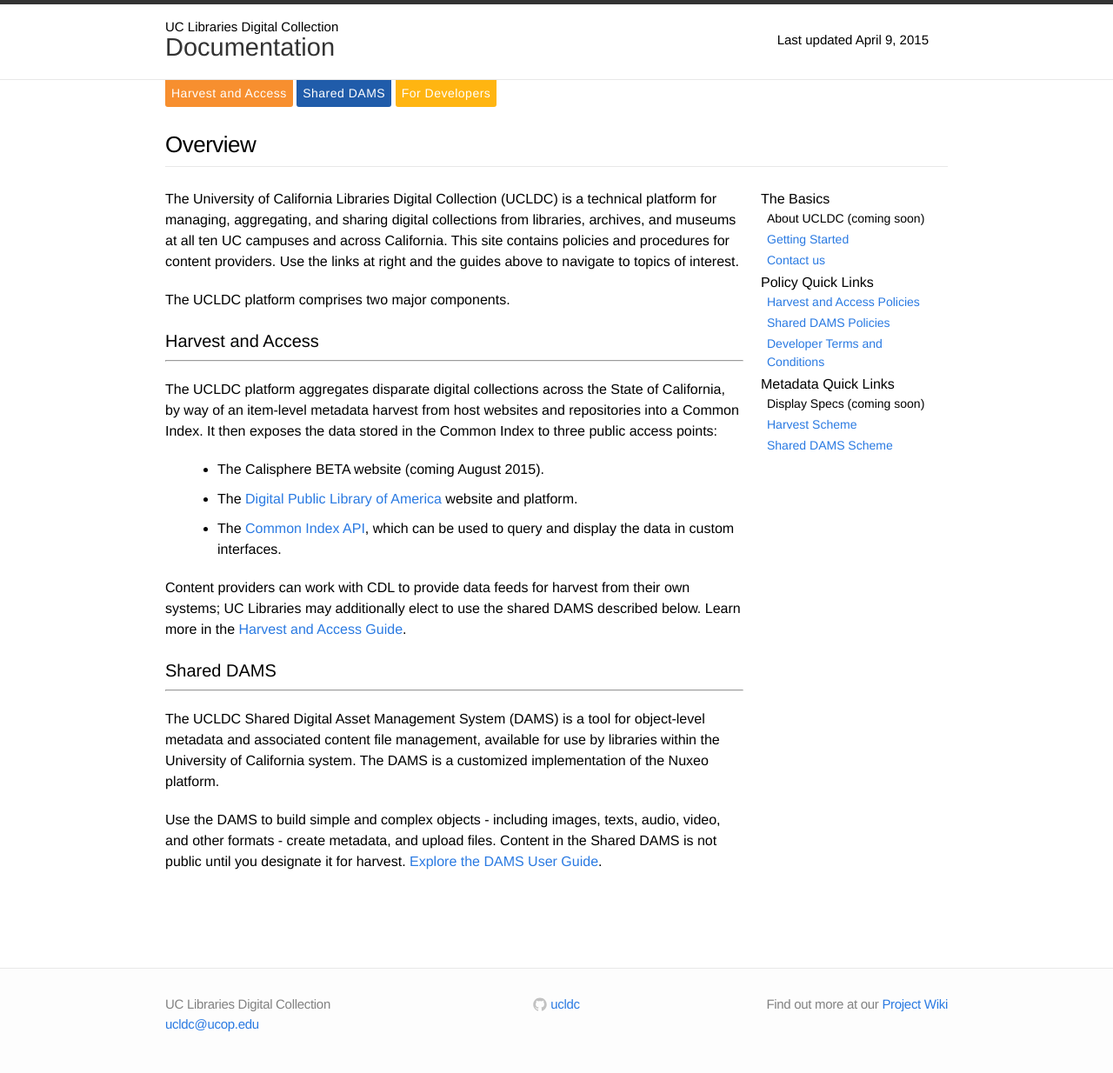
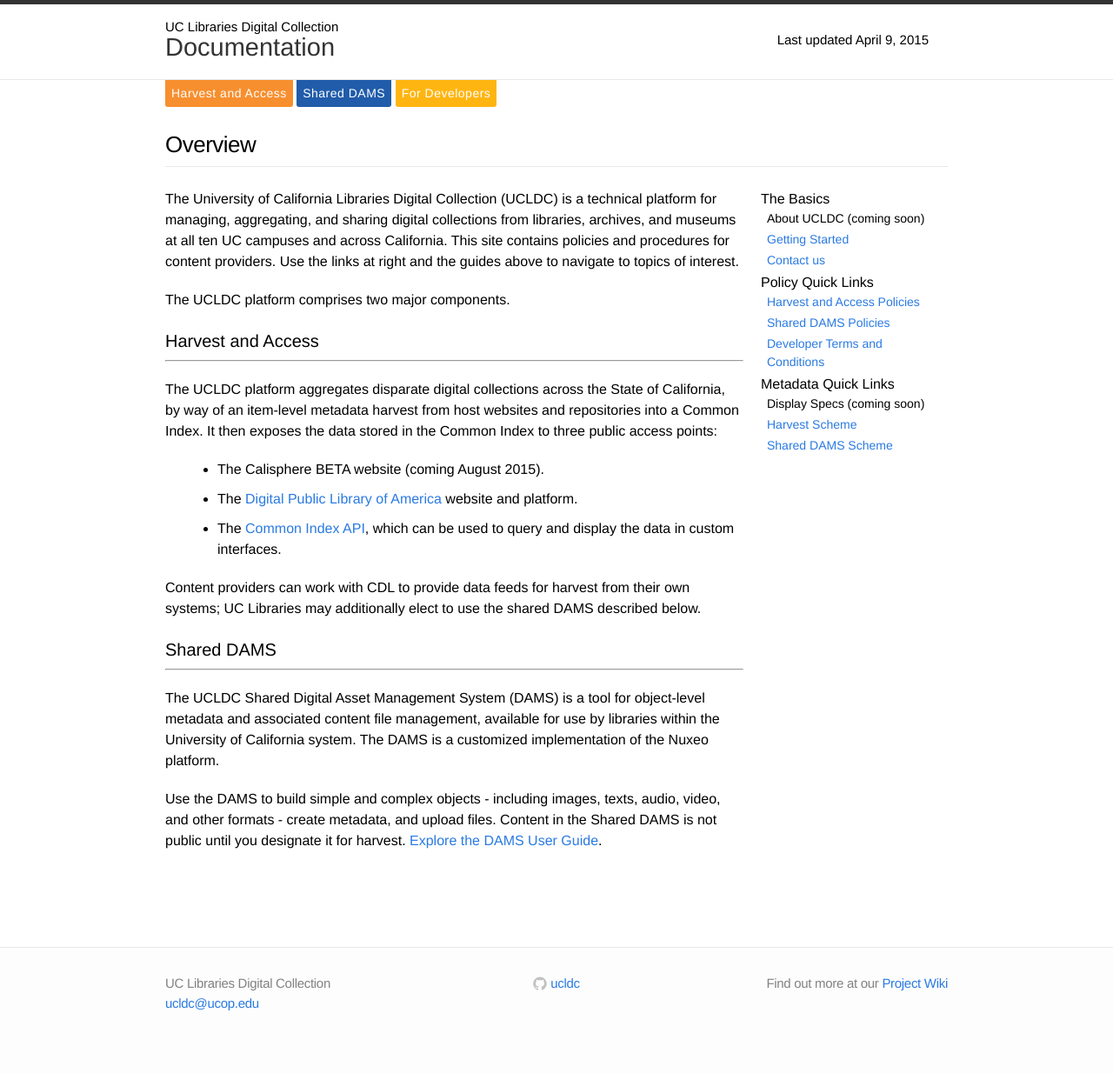
Before and after one commit to ucldc/ucldc-docs, a Jekyll site: the page built from index.md, in a window 1280 px wide. Shown: the whole page at 87% size. Built offline with Jekyll 4.4.1, drawn with Linux system fonts in a browser that asks for light colours; nearby versions of some CDN libraries; after the commit the page ends 1210 px from its top, so only the background shows below that.

Commit message:
Update index.md

```diff
--- a/index.md
+++ b/index.md
@@ -16,7 +16,7 @@
 - The [Digital Public Library of America](http://dp.la) website and platform.
 - The [Common Index API]({{ site.url }}{{ site.baseurl }}/docs/technical-docs/index/), which can be used to query and display the data in custom interfaces.
 
-Content providers can work with CDL to provide data feeds for harvest from their own systems; UC Libraries may additionally elect to use the shared DAMS described below. Learn more in the [Harvest and Access Guide]({{ site.url }}{{site.baseurl}}/docs/registry/index/).
+Content providers can work with CDL to provide data feeds for harvest from their own systems; UC Libraries may additionally elect to use the shared DAMS described below.
 
 Shared DAMS
 -----------------------------
```
